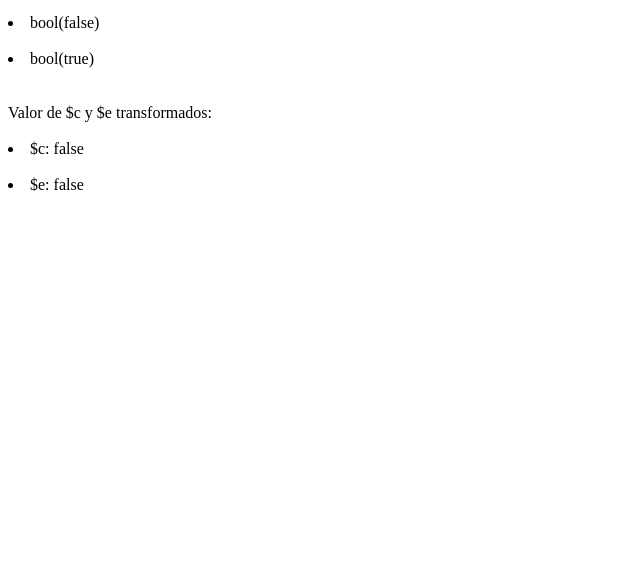
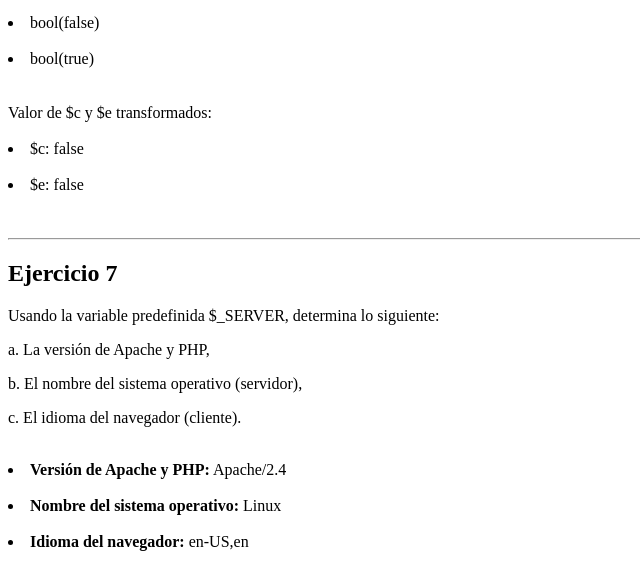
Before and after one commit to inava404/tecweb, a PHP site: page / in a window 1280 px wide. Shown: the part 2839-3416 px from the top of the page, without its empty margins (0-640 px from the left). Before the commit the page ends 3030 px from the top, so only its background shows below. Run offline with PHP 8.4, Linux system fonts and the light colour scheme.

Commit message:
Ejercicio 7 resuelto

```diff
--- a/practicas/p04/index.php
+++ b/practicas/p04/index.php
@@ -204,6 +204,19 @@
             echo '<li>$c: ' . var_export($c, true) . '</li><br>';
             echo '<li>$e: ' . var_export($e, true) . '</li><br>';
         ?>
+    <br>
+    <hr>
+        <h2>Ejercicio 7</h2>
+        <p>Usando la variable predefinida $_SERVER, determina lo siguiente:</p>
+        <p>a. La versión de Apache y PHP,</p>
+        <p>b. El nombre del sistema operativo (servidor),</p>
+        <p>c. El idioma del navegador (cliente).</p>
+        <br>
 
+        <?php
+            echo '<li><b>Versión de Apache y PHP:</b> ' . $_SERVER['SERVER_SOFTWARE'] . '</li><br>';
+            echo '<li><b>Nombre del sistema operativo:</b> ' . PHP_OS . '</li><br>';
+            echo '<li><b>Idioma del navegador:</b> ' . $_SERVER['HTTP_ACCEPT_LANGUAGE'] . '</li><br>';
+        ?>
 </body>
 </html>
```
